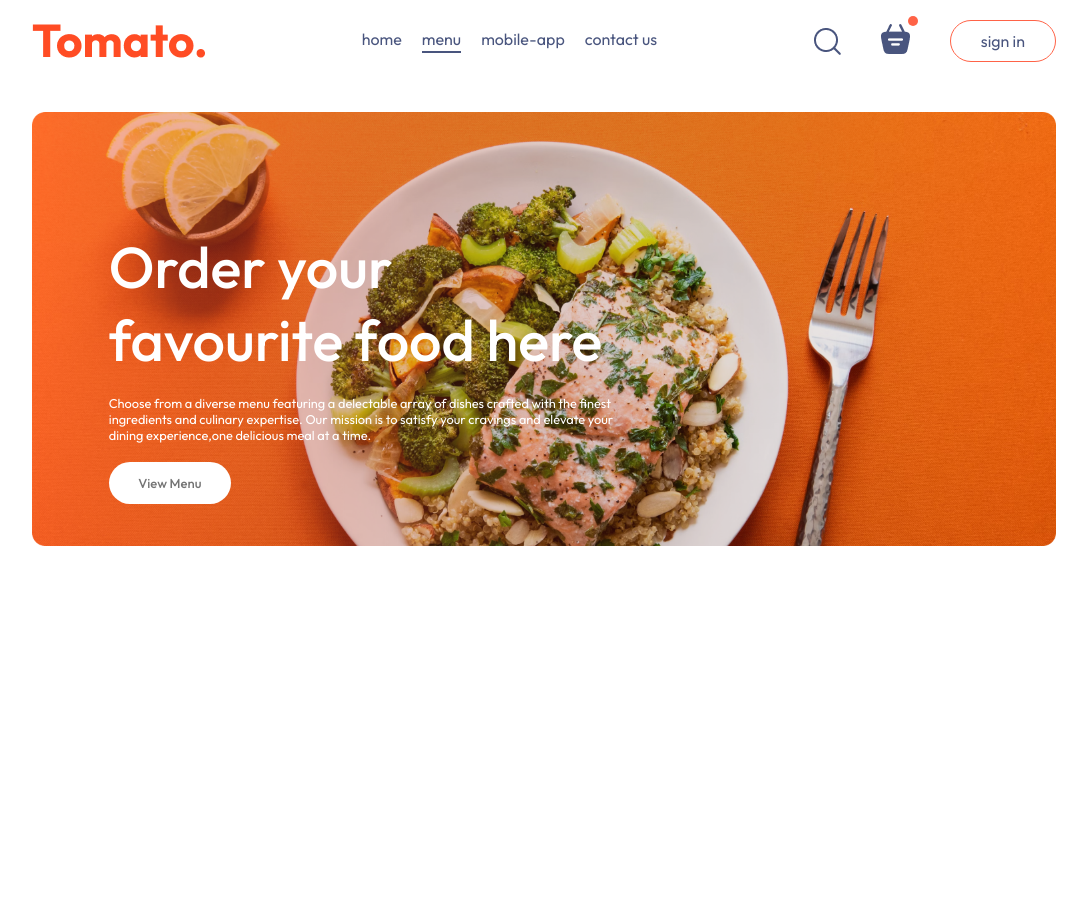
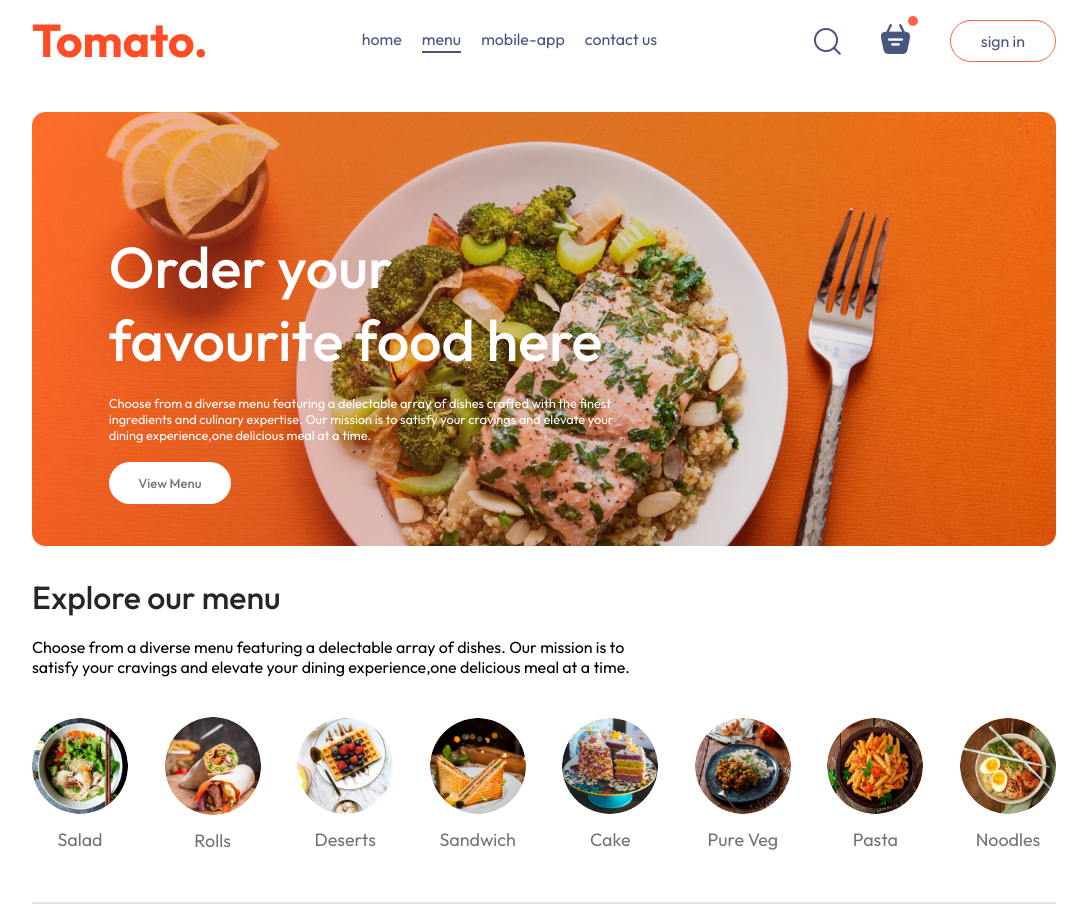
Before and after one commit to ranjannkumar/Food-Delivery-App, a React (Vite) app in the folder frontend/: page / in a window 1280 px wide. Shown: the whole page, without its empty margins (96-1183 px from the left). Before the commit the page ends 800 px from the top, so only its background shows below. Built offline with nearby package versions, Linux system fonts and the light colour scheme.

Commit message:
ExploreMenu page added to home

```diff
--- /dev/null
+++ b/frontend/src/components/ExploreMenu/ExploreMenu.css
@@ -0,0 +1,48 @@
+.explore-menu{
+  display: flex;
+  flex-direction: column;
+  gap: 20px;
+}
+.explore-menu h1{
+  color: #262626;
+  font-weight: 500;
+}
+.explore-menu-text{
+  max-width: 60%;
+  columns: #808080;
+}
+.explore-menu-list{
+  display: flex;
+  justify-content: space-between;
+  align-items: center;
+  gap: 30px;
+  text-align: center;
+  margin: 20px 0px;
+  overflow-x: scroll;
+}
+.explore-menu-list::-webkit-scrollbar{
+  display: none;
+}
+.explore-menu-list-item img{
+  width: 7.5vw;
+  min-width: 80px;
+  cursor: pointer;
+  border-radius: 50%;
+  transition: 0.2s;
+}
+.explore-menu-list-item p{
+  margin-top: 10px;
+  color: #747474;
+  font-size: max(1.4vw,16px);
+  cursor: pointer;
+}
+.explore-menu hr{
+  margin: 10px 0px;
+  height: 2px;
+  background-color: #e2e2e2;
+  border: none;
+}
+.explore-menu-list-item .active{
+  border: 4px solid tomato;
+  padding: 2px;
+}
--- /dev/null
+++ b/frontend/src/components/ExploreMenu/ExploreMenu.jsx
@@ -0,0 +1,28 @@
+import React from 'react'
+import './ExploreMenu.css'
+import { menu_list } from '../../assets/assets'
+
+const ExploreMenu = ({category,setCategory}) => {
+  return (
+    <div className='explore-menu' id='explore-menu'>
+      <h1>Explore our menu</h1>
+      <p className='explore-menu-text'>Choose from a diverse menu featuring a delectable array of dishes. Our mission is to satisfy your cravings and elevate your dining experience,one delicious meal at a time.</p>
+      <div className="explore-menu-list">
+        {menu_list.map((item,index)=>{
+          return(
+            <div
+            onClick={()=>setCategory(prev=>prev===item.menu_name?"All":item.menu_name)}
+            key={index}
+            className="explore-menu-list-item">
+              <img className={category===item.menu_name?"active":""} src={item.menu_image} alt=''/>
+              <p>{item.menu_name}</p>
+            </div>
+          )
+        })}
+      </div>
+      <hr />
+    </div>
+  )
+}
+
+export default ExploreMenu
--- a/frontend/src/pages/Home/Home.jsx
+++ b/frontend/src/pages/Home/Home.jsx
@@ -1,11 +1,16 @@
-import React from 'react'
+import React, { useState } from 'react'
 import './Home.css'
 import Header from '../../components/Header/Header'
+import ExploreMenu from '../../components/ExploreMenu/ExploreMenu'
 
 const Home = () => {
+
+  const [category,setCategory]=useState("All")
+
   return (
     <div>
       <Header />
+      <ExploreMenu category={category} setCategory={setCategory} />
 
     </div>
   )
```
